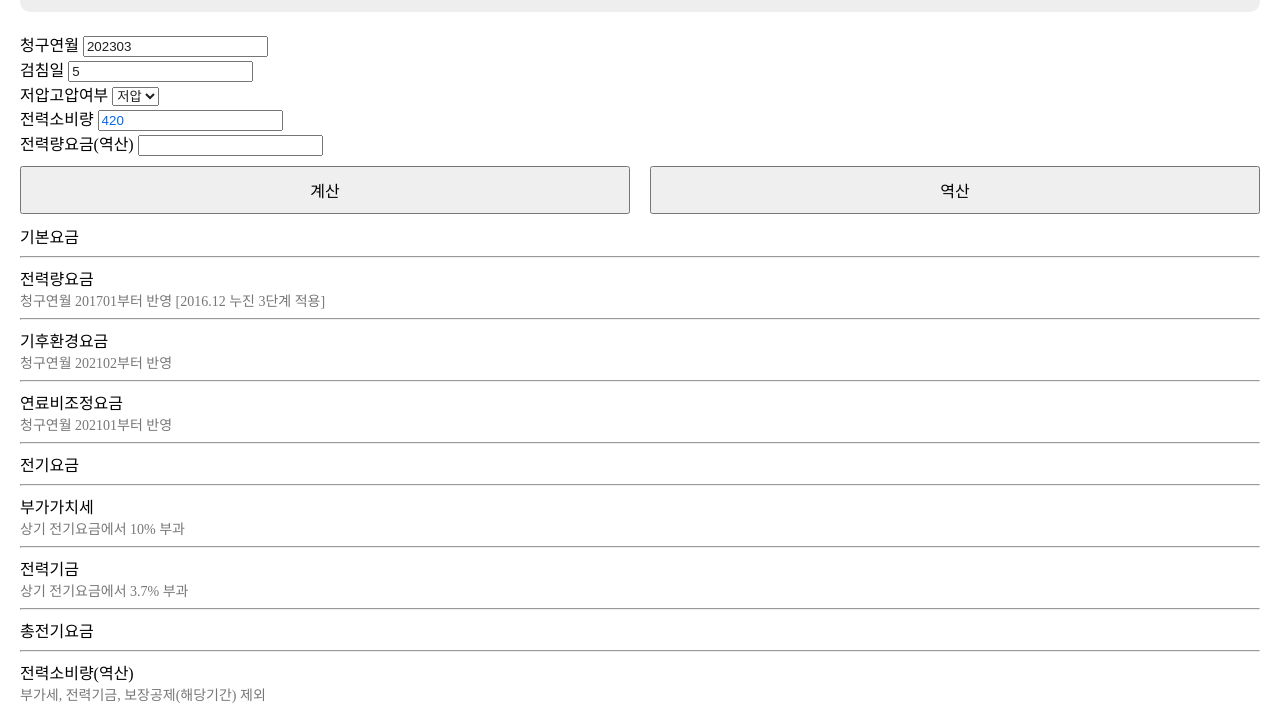
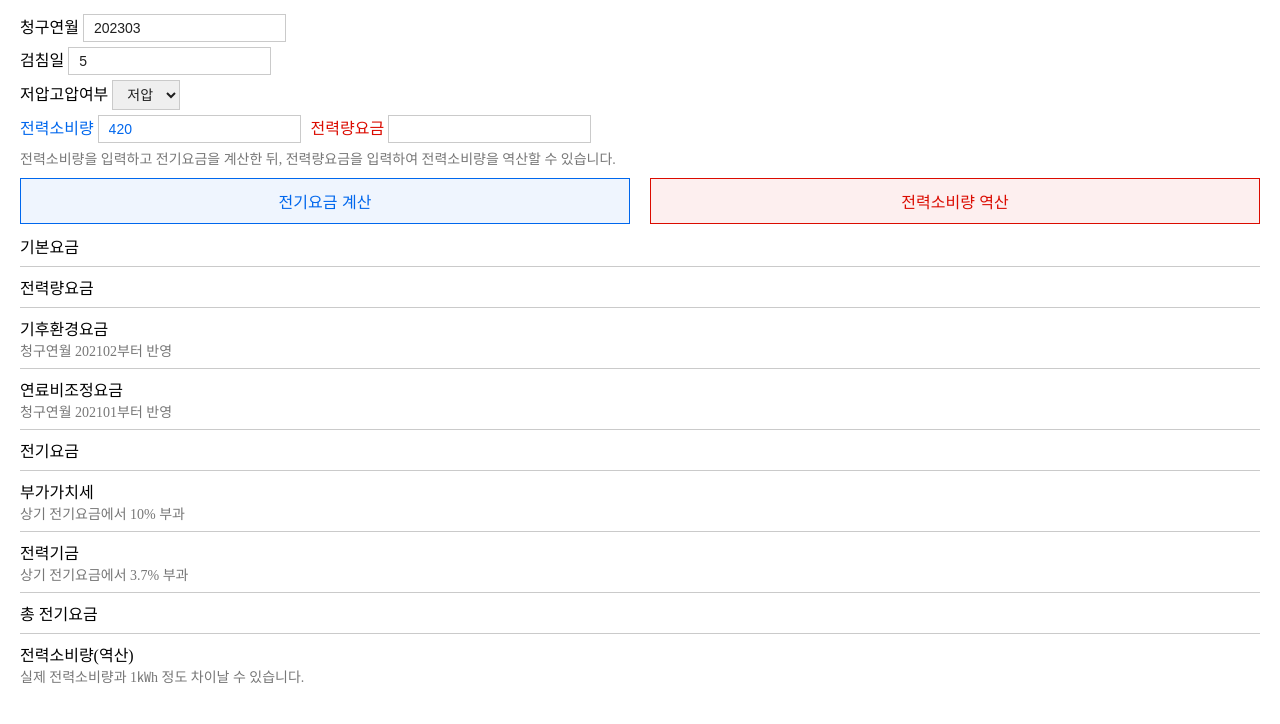
Before and after one commit to daeb2a/electricity-calculator, a website: page index.html in a window 1280 px wide. Shown: the part 252-976 px from the top of the page. Drawn offline with Linux system fonts and the light colour scheme.

Commit message:
Design: components, color setting by function

```diff
--- a/index.html
+++ b/index.html
@@ -6,9 +6,26 @@
   <meta name="viewport" content="width=device-width, initial-scale=1.0">
   <title>전기요금 계산기 [주택용]</title>
   <link rel="icon" href="./favicon-myenergy.ico" type="image/x-icon">
+  <style>
+    input, select {
+      font-size: 14px;
+      padding: 5px 10px;
+      border: solid 1px #cacaca;
+      outline: none;
+    }
+    label {
+      margin-bottom: 5px;
+    }
+
+    hr {
+      background: #cacaca;
+      height: 1px;
+      border: 0;
+    }
+  </style>
 </head>
-<body style="margin: 20px;">
-  <h1 style="color: #1f1f1f;">주택용 전기요금 계산기</h1>
+<body style="margin: 20px; min-width: 600px;">
+  <h1 style="color: #1f1f1f; font-size: 24px;">주택용 전기요금 계산기</h1>
   <div style="margin: 10px 0 20px 0; border-radius: 10px; background-color: #eeeeee; padding: 15px 20px; font-size: 14px; color: #3f3f3f; display: flex; flex-direction: column; gap: 5px;">
     <span>· 청구연월 2017년 1월 이후부터 계산 가능합니다.</span>
     <span>· 보장공제, 복지할인 등은 반영하지 않습니다.</span>
@@ -33,17 +50,34 @@
         <option value="high">고압</option>
       </select>
     </label>
+    <div style="display: flex; gap: 10px;">
       <label for="kWh">
-      <span>전력소비량</span>
+        <span style="color: #0067ed;">전력소비량</span>
         <input style="color: #0067ed" id="kWh" type="number" value="420" />
       </label>
       <label for="backward-calculation">
-      <span>전력량요금(역산)</span>
+        <span style="color: #db0b00;">전력량요금</span>
         <input style="color: #db0b00" id="backward-calculation" type="number" />
       </label>
+    </div>
+    <span style="font-size: 14px; color: #777777;">전력소비량을 입력하고 전기요금을 계산한 뒤, 전력량요금을 입력하여 전력소비량을 역산할 수 있습니다.</span>
     <div style="display: flex; gap: 20px;">
-      <button style="width: calc(50% - 10px); font-size: 16px; margin-top: 10px; padding: 10px;" onclick="getValue1()">계산</button>
-      <button style="width: calc(50% - 10px); font-size: 16px; margin-top: 10px; padding: 10px;" onclick="getValue2()">역산</button>
+      <button
+        style="width: calc(50% - 10px); font-size: 16px; margin-top: 10px; padding: 10px;
+          color: #0067ed; border: solid 1px #0067ed; background-color: #0067ed10; cursor: pointer;
+        "
+        onclick="getValue1()"
+      >
+        전기요금 계산
+      </button>
+      <button
+        style="width: calc(50% - 10px); font-size: 16px; margin-top: 10px; padding: 10px;
+          color: #db0b00; border: solid 1px #db0b00; background-color: #db0b0010; cursor: pointer;
+        "
+        onclick="getValue2()"
+      >
+        전력소비량 역산
+      </button>
     </div>
   </div>
   <div style="margin-top: 10px;">
@@ -55,7 +89,6 @@
     <label>전력량요금</label>
     <span style="color: #db0b00" id="energy-charge"></span>
   </div>
-  <span style="font-size: 14px; color: #777777;">청구연월 201701부터 반영 [2016.12 누진 3단계 적용]</span>
   <hr />
   <div>
     <label>기후환경요금</label>
@@ -87,7 +120,7 @@
   <span style="font-size: 14px; color: #777777;">상기 전기요금에서 3.7% 부과</span>
   <hr />
   <div>
-    <label>총전기요금</label>
+    <label>총 전기요금</label>
     <span style="color: #0067ed" id="total-elec-charge"></span>
   </div>
   <hr />
@@ -95,7 +128,7 @@
     <label>전력소비량(역산)</label>
     <span style="color: #db0b00" id="energy-charge-backward"></span>
   </div>
-  <span style="font-size: 14px; color: #777777;">부가세, 전력기금, 보장공제(해당기간) 제외</span>
+  <span style="font-size: 14px; color: #777777;">실제 전력소비량과 1㎾h 정도 차이날 수 있습니다.</span>
 </body>
 <script>
   const [result1, result2, result3, result4, result5, result6, result7, result8, result9] = [
```
Lines whose indentation alone changed are shown as unchanged.
